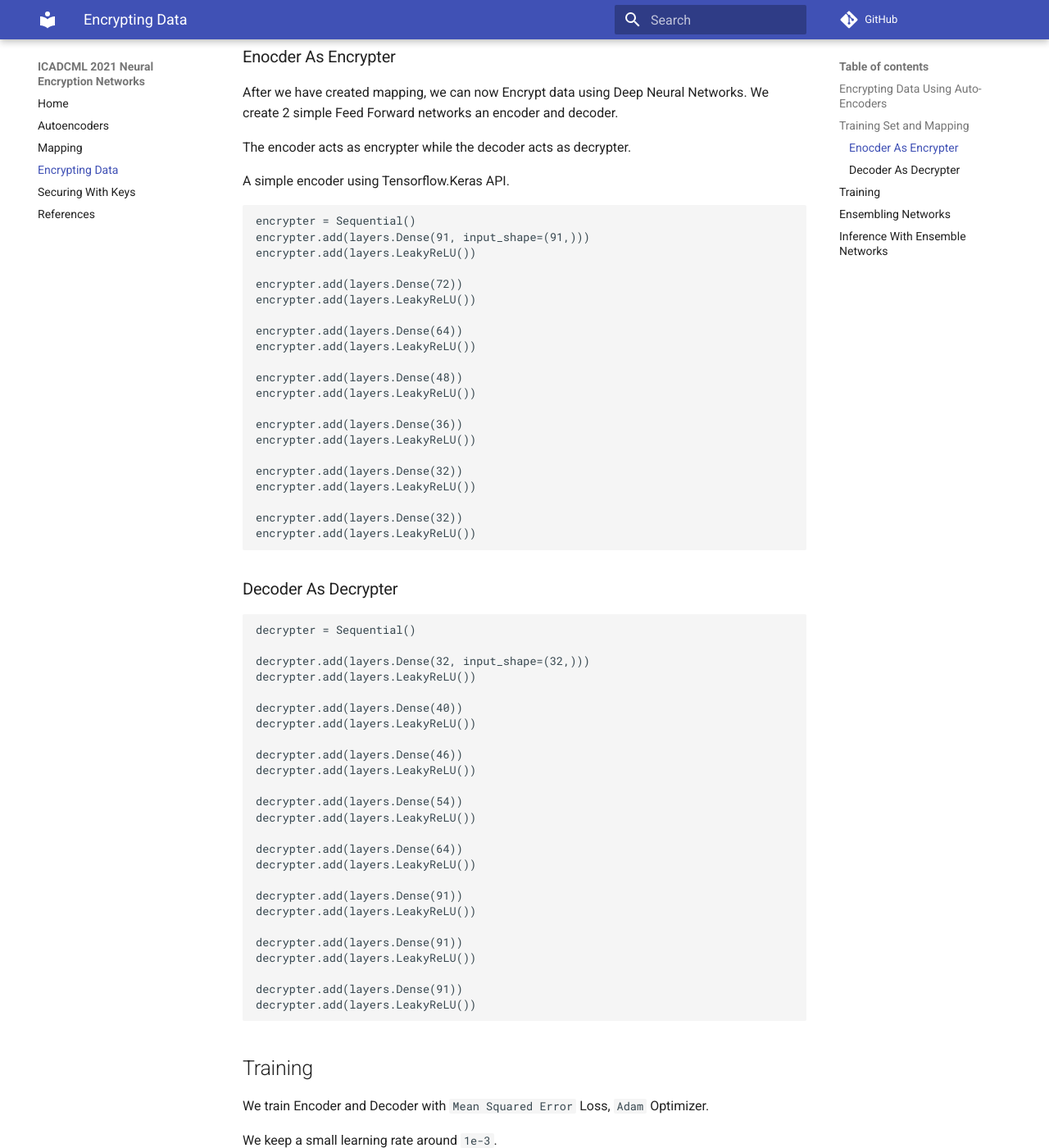
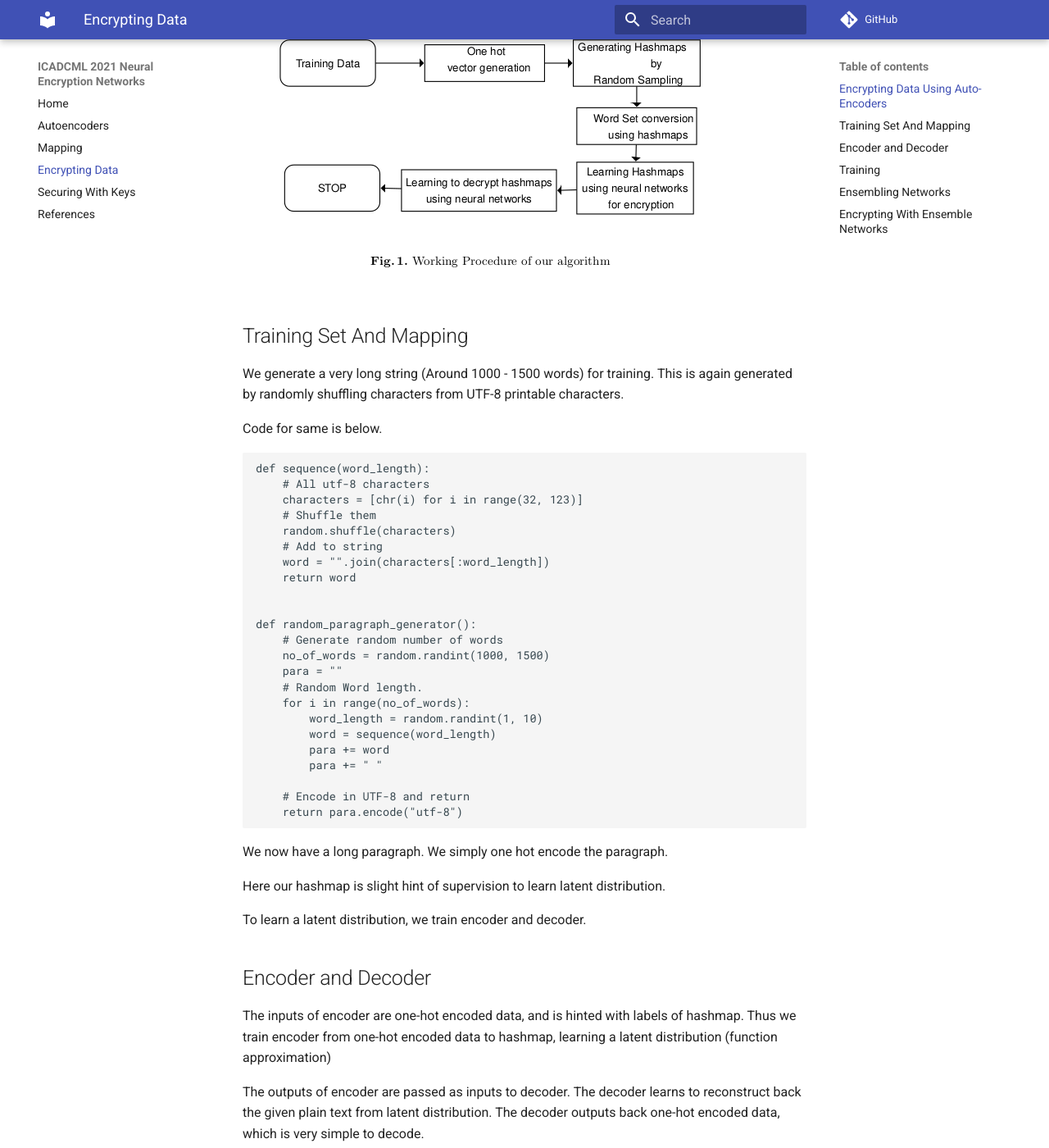
Before and after one commit to oke-aditya/neural_encryption_networks, an MkDocs documentation site: the page built from docs/templates/neural_enc.md, in a window 1280 px wide and 1400 px high, scrolled down 252 px. Shown: the whole window at 82% size. Built offline with MkDocs 1.6.1 and Material for MkDocs 9.7.7, drawn with Linux system fonts in a browser that asks for light colours; comment, search, counter and statistics services are not loaded; some of the changed text lies outside the part shown.

Commit message:
Updates Docs (#9)
* updates to add procedure

* refactor a bit

* finishes docs

````diff
--- a/docs/templates/neural_enc.md
+++ b/docs/templates/neural_enc.md
@@ -1,70 +1,58 @@
 ## Encrypting Data Using Auto-Encoders
 
-## Training Set and Mapping
+The overall procedure is as below.
 
-### Enocder As Encrypter
+![Procedure](assets/procedure.png)
 
-After we have created mapping, we can now Encrypt data using Deep Neural Networks.
-We create 2 simple Feed Forward networks an encoder and decoder.
+## Training Set And Mapping
 
-The encoder acts as encrypter while the decoder acts as decrypter.
+We generate a very long string (Around 1000 - 1500 words) for training.
+This is again generated by randomly shuffling characters from UTF-8 printable characters.
 
-A simple encoder using Tensorflow.Keras API.
+Code for same is below.
 
 ```
-encrypter = Sequential()
-encrypter.add(layers.Dense(91, input_shape=(91,)))
-encrypter.add(layers.LeakyReLU())
+def sequence(word_length):
+    # All utf-8 characters
+    characters = [chr(i) for i in range(32, 123)]
+    # Shuffle them
+    random.shuffle(characters)
+    # Add to string
+    word = "".join(characters[:word_length])
+    return word
 
-encrypter.add(layers.Dense(72))
-encrypter.add(layers.LeakyReLU())
 
-encrypter.add(layers.Dense(64))
-encrypter.add(layers.LeakyReLU())
+def random_paragraph_generator():
+    # Generate random number of words
+    no_of_words = random.randint(1000, 1500)
+    para = ""
+    # Random Word length.
+    for i in range(no_of_words):
+        word_length = random.randint(1, 10)
+        word = sequence(word_length)
+        para += word
+        para += " "
 
-encrypter.add(layers.Dense(48))
-encrypter.add(layers.LeakyReLU())
-
-encrypter.add(layers.Dense(36))
-encrypter.add(layers.LeakyReLU())
-
-encrypter.add(layers.Dense(32))
-encrypter.add(layers.LeakyReLU())
-
-encrypter.add(layers.Dense(32))
-encrypter.add(layers.LeakyReLU())
+    # Encode in UTF-8 and return
+    return para.encode("utf-8")
 ```
 
-### Decoder As Decrypter
+We now have a long paragraph. We simply one hot encode the paragraph.
 
+Here our hashmap is slight hint of supervision to learn latent distribution.
 
-```
-decrypter = Sequential()
+To learn a latent distribution, we train encoder and decoder.
 
-decrypter.add(layers.Dense(32, input_shape=(32,)))
-decrypter.add(layers.LeakyReLU())
+## Encoder and Decoder
 
-decrypter.add(layers.Dense(40))
-decrypter.add(layers.LeakyReLU())
+The inputs of encoder are one-hot encoded data, and is hinted with labels of hashmap.
+Thus we train encoder from one-hot encoded data to hashmap, learning a latent distribution (function approximation)
 
-decrypter.add(layers.Dense(46))
-decrypter.add(layers.LeakyReLU())
+The outputs of encoder are passed as inputs to decoder.
+The decoder learns to reconstruct back the given plain text from latent distribution.
+The decoder outputs back one-hot encoded data, which is very simple to decode.
 
-decrypter.add(layers.Dense(54))
-decrypter.add(layers.LeakyReLU())
-
-decrypter.add(layers.Dense(64))
-decrypter.add(layers.LeakyReLU())
-
-decrypter.add(layers.Dense(91))
-decrypter.add(layers.LeakyReLU())
-
-decrypter.add(layers.Dense(91))
-decrypter.add(layers.LeakyReLU())
-
-decrypter.add(layers.Dense(91))
-decrypter.add(layers.LeakyReLU())
-```
+We implemented this logic in tensorflow.keras API.
 
 ## Training
 
@@ -85,4 +73,12 @@
 Encrypter, Decrypter small network had hashmap with encoding size 32 and a larger with encoding size 56.
 This allows us to create secure networks, by ensembling them.
 
-## Inference With Ensemble Networks
+## Encrypting With Ensemble Networks
+
+We have 2 sets of encrypters and decrypters this case.
+Now we can use each of them to encrypt new data, we can mark each of them with IDs
+We create a cryptographically secure random number which will allocate each ID to parts of long text data.
+Thus networks can encrypt the data allocated to them.
+The IDs allocated to them is used as a public key.
+
+More on Keys in next page.
````
Also changed, not shown: docs/templates/keys.md (+10 -1 lines), docs/templates/mapping.md (+5 -2 lines), docs/templates/assets/procedure.png (added), docs/templates/autoencoders.md (line endings or trailing spaces), 1 other file.
